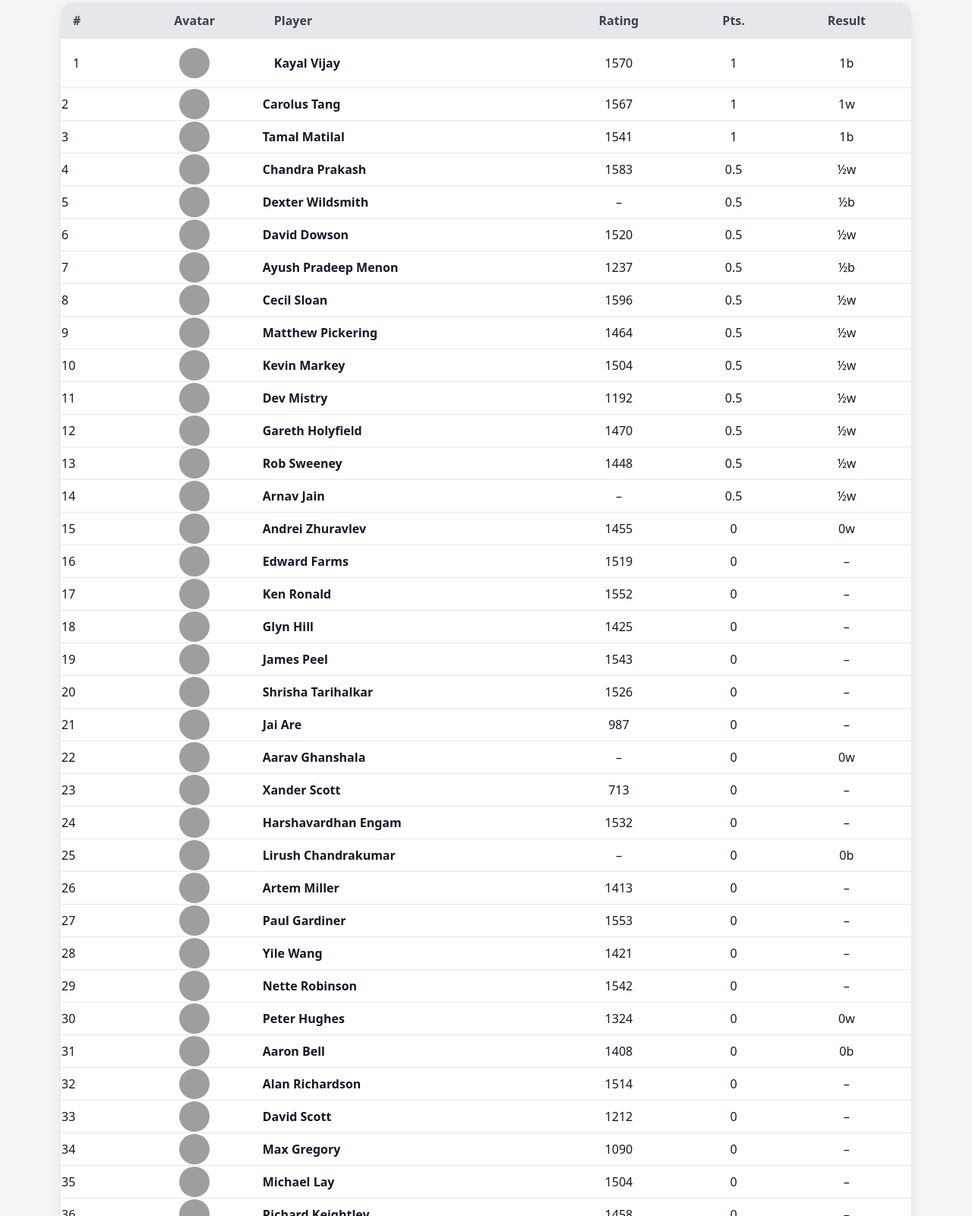
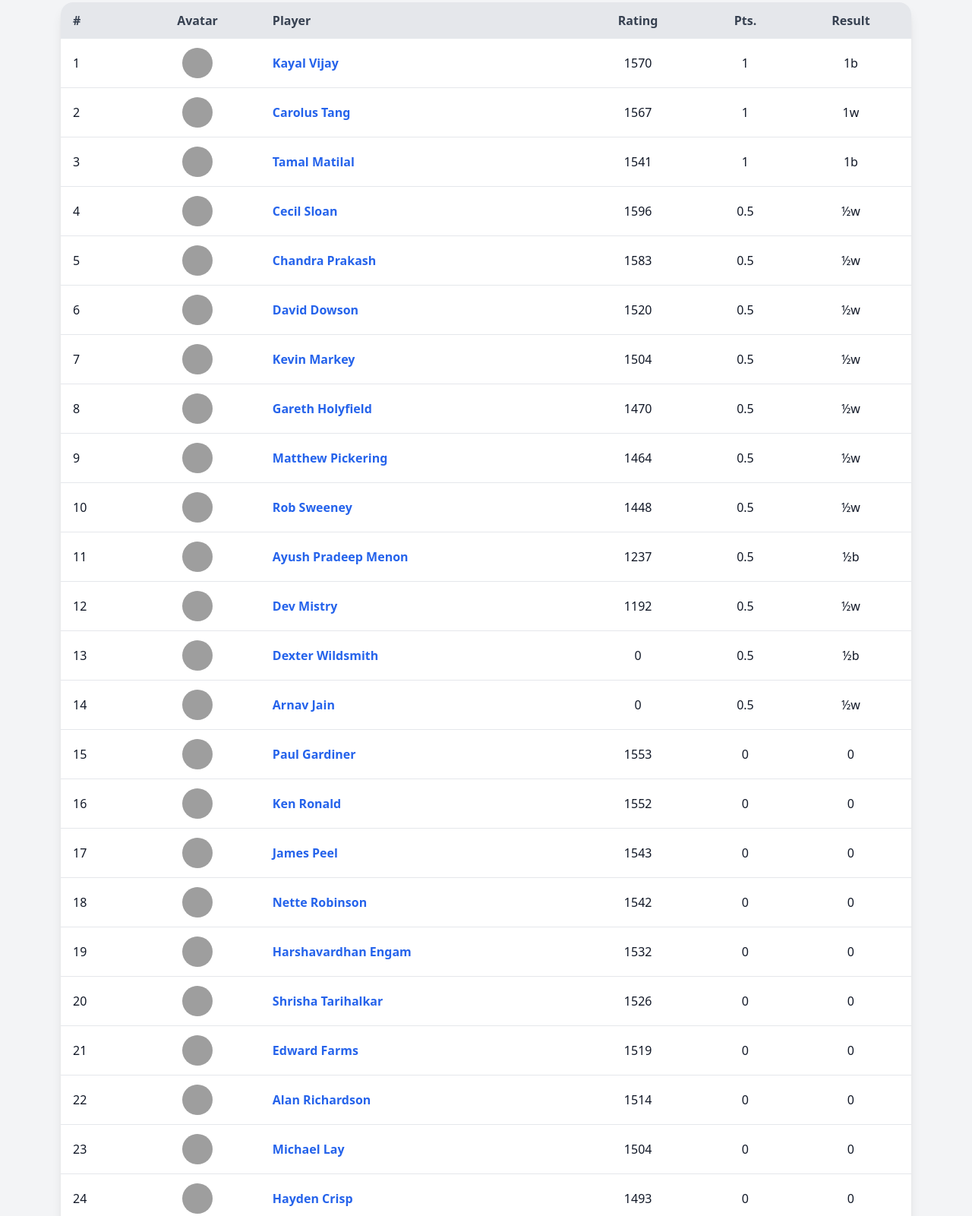
Before and after one commit to rninej/Swindonchesscongres, a plain HTML site: page index.html in a window 1280 px wide. Shown: the part 97-1698 px from the top of the page at 76% size. Drawn offline with nearby package versions, Linux system fonts and the light colour scheme; grey boxes are pictures that could not be loaded.

Commit message:
Update index.html

```diff
--- a/index.html
+++ b/index.html
@@ -6,11 +6,11 @@
 <script src="https://cdn.tailwindcss.com"></script>
 </head>
 <body class="bg-gray-100 text-gray-900">
+
 <div class="max-w-6xl mx-auto py-10 px-4">
   <h1 class="text-3xl font-bold text-center mb-6">Chess Tournament Standings</h1>
-
   <div class="overflow-x-auto rounded-2xl shadow-lg">
-      <table class="min-w-full bg-white rounded-2xl">
+    <table id="standingsTable" class="min-w-full bg-white rounded-2xl">
       <thead class="bg-gray-200 text-gray-700">
         <tr>
           <th class="py-3 px-4 text-left">#</th>
@@ -21,47 +21,108 @@
           <th class="py-3 px-4">Result</th>
         </tr>
       </thead>
-        <tbody class="divide-y divide-gray-200">
+      <tbody id="standingsBody" class="divide-y divide-gray-200"></tbody>
+    </table>
+  </div>
+</div>
 
-          <!-- Player rows -->
-          <tr><td class="py-3 px-4">1</td><td class="py-3 px-4"><img src="https://ui-avatars.com/api/?name=Kayal+Vijay" class="w-10 h-10 rounded-full mx-auto"></td><td class="py-3 px-4 font-semibold">Kayal Vijay</td><td class="py-3 px-4 text-center">1570</td><td class="py-3 px-4 text-center">1</td><td class="py-3 px-4 text-center">1b</td></tr>
-          <tr><td>2</td><td><img src="https://ui-avatars.com/api/?name=Carolus+Tang" class="w-10 h-10 rounded-full mx-auto"></td><td class="font-semibold">Carolus Tang</td><td class="text-center">1567</td><td class="text-center">1</td><td class="text-center">1w</td></tr>
-          <tr><td>3</td><td><img src="https://ui-avatars.com/api/?name=Tamal+Matilal" class="w-10 h-10 rounded-full mx-auto"></td><td class="font-semibold">Tamal Matilal</td><td class="text-center">1541</td><td class="text-center">1</td><td class="text-center">1b</td></tr>
-          <tr><td>4</td><td><img src="https://ui-avatars.com/api/?name=Chandra+Prakash" class="w-10 h-10 rounded-full mx-auto"></td><td class="font-semibold">Chandra Prakash</td><td class="text-center">1583</td><td class="text-center">0.5</td><td class="text-center">½w</td></tr>
-          <tr><td>5</td><td><img src="https://ui-avatars.com/api/?name=Dexter+Wildsmith" class="w-10 h-10 rounded-full mx-auto"></td><td class="font-semibold">Dexter Wildsmith</td><td class="text-center">–</td><td class="text-center">0.5</td><td class="text-center">½b</td></tr>
-          <tr><td>6</td><td><img src="https://ui-avatars.com/api/?name=David+Dowson" class="w-10 h-10 rounded-full mx-auto"></td><td class="font-semibold">David Dowson</td><td class="text-center">1520</td><td class="text-center">0.5</td><td class="text-center">½w</td></tr>
-          <tr><td>7</td><td><img src="https://ui-avatars.com/api/?name=Ayush+Pradeep+Menon" class="w-10 h-10 rounded-full mx-auto"></td><td class="font-semibold">Ayush Pradeep Menon</td><td class="text-center">1237</td><td class="text-center">0.5</td><td class="text-center">½b</td></tr>
-          <tr><td>8</td><td><img src="https://ui-avatars.com/api/?name=Cecil+Sloan" class="w-10 h-10 rounded-full mx-auto"></td><td class="font-semibold">Cecil Sloan</td><td class="text-center">1596</td><td class="text-center">0.5</td><td class="text-center">½w</td></tr>
-          <tr><td>9</td><td><img src="https://ui-avatars.com/api/?name=Matthew+Pickering" class="w-10 h-10 rounded-full mx-auto"></td><td class="font-semibold">Matthew Pickering</td><td class="text-center">1464</td><td class="text-center">0.5</td><td class="text-center">½w</td></tr>
-          <tr><td>10</td><td><img src="https://ui-avatars.com/api/?name=Kevin+Markey" class="w-10 h-10 rounded-full mx-auto"></td><td class="font-semibold">Kevin Markey</td><td class="text-center">1504</td><td class="text-center">0.5</td><td class="text-center">½w</td></tr>
-          <tr><td>11</td><td><img src="https://ui-avatars.com/api/?name=Dev+Mistry" class="w-10 h-10 rounded-full mx-auto"></td><td class="font-semibold">Dev Mistry</td><td class="text-center">1192</td><td class="text-center">0.5</td><td class="text-center">½w</td></tr>
-          <tr><td>12</td><td><img src="https://ui-avatars.com/api/?name=Gareth+Holyfield" class="w-10 h-10 rounded-full mx-auto"></td><td class="font-semibold">Gareth Holyfield</td><td class="text-center">1470</td><td class="text-center">0.5</td><td class="text-center">½w</td></tr>
-          <tr><td>13</td><td><img src="https://ui-avatars.com/api/?name=Rob+Sweeney" class="w-10 h-10 rounded-full mx-auto"></td><td class="font-semibold">Rob Sweeney</td><td class="text-center">1448</td><td class="text-center">0.5</td><td class="text-center">½w</td></tr>
-          <tr><td>14</td><td><img src="https://ui-avatars.com/api/?name=Arnav+Jain" class="w-10 h-10 rounded-full mx-auto"></td><td class="font-semibold">Arnav Jain</td><td class="text-center">–</td><td class="text-center">0.5</td><td class="text-center">½w</td></tr>
-          <tr><td>15</td><td><img src="https://ui-avatars.com/api/?name=Andrei+Zhuravlev" class="w-10 h-10 rounded-full mx-auto"></td><td class="font-semibold">Andrei Zhuravlev</td><td class="text-center">1455</td><td class="text-center">0</td><td class="text-center">0w</td></tr>
-          <tr><td>16</td><td><img src="https://ui-avatars.com/api/?name=Edward+Farms" class="w-10 h-10 rounded-full mx-auto"></td><td class="font-semibold">Edward Farms</td><td class="text-center">1519</td><td class="text-center">0</td><td class="text-center">–</td></tr>
-          <tr><td>17</td><td><img src="https://ui-avatars.com/api/?name=Ken+Ronald" class="w-10 h-10 rounded-full mx-auto"></td><td class="font-semibold">Ken Ronald</td><td class="text-center">1552</td><td class="text-center">0</td><td class="text-center">–</td></tr>
-          <tr><td>18</td><td><img src="https://ui-avatars.com/api/?name=Glyn+Hill" class="w-10 h-10 rounded-full mx-auto"></td><td class="font-semibold">Glyn Hill</td><td class="text-center">1425</td><td class="text-center">0</td><td class="text-center">–</td></tr>
-          <tr><td>19</td><td><img src="https://ui-avatars.com/api/?name=James+Peel" class="w-10 h-10 rounded-full mx-auto"></td><td class="font-semibold">James Peel</td><td class="text-center">1543</td><td class="text-center">0</td><td class="text-center">–</td></tr>
-          <tr><td>20</td><td><img src="https://ui-avatars.com/api/?name=Shrisha+Tarihalkar" class="w-10 h-10 rounded-full mx-auto"></td><td class="font-semibold">Shrisha Tarihalkar</td><td class="text-center">1526</td><td class="text-center">0</td><td class="text-center">–</td></tr>
-          <tr><td>21</td><td><img src="https://ui-avatars.com/api/?name=Jai+Are" class="w-10 h-10 rounded-full mx-auto"></td><td class="font-semibold">Jai Are</td><td class="text-center">987</td><td class="text-center">0</td><td class="text-center">–</td></tr>
-          <tr><td>22</td><td><img src="https://ui-avatars.com/api/?name=Aarav+Ghanshala" class="w-10 h-10 rounded-full mx-auto"></td><td class="font-semibold">Aarav Ghanshala</td><td class="text-center">–</td><td class="text-center">0</td><td class="text-center">0w</td></tr>
-          <tr><td>23</td><td><img src="https://ui-avatars.com/api/?name=Xander+Scott" class="w-10 h-10 rounded-full mx-auto"></td><td class="font-semibold">Xander Scott</td><td class="text-center">713</td><td class="text-center">0</td><td class="text-center">–</td></tr>
-          <tr><td>24</td><td><img src="https://ui-avatars.com/api/?name=Harshavardhan+Engam" class="w-10 h-10 rounded-full mx-auto"></td><td class="font-semibold">Harshavardhan Engam</td><td class="text-center">1532</td><td class="text-center">0</td><td class="text-center">–</td></tr>
-          <tr><td>25</td><td><img src="https://ui-avatars.com/api/?name=Lirush+Chandrakumar" class="w-10 h-10 rounded-full mx-auto"></td><td class="font-semibold">Lirush Chandrakumar</td><td class="text-center">–</td><td class="text-center">0</td><td class="text-center">0b</td></tr>
-          <tr><td>26</td><td><img src="https://ui-avatars.com/api/?name=Artem+Miller" class="w-10 h-10 rounded-full mx-auto"></td><td class="font-semibold">Artem Miller</td><td class="text-center">1413</td><td class="text-center">0</td><td class="text-center">–</td></tr>
-          <tr><td>27</td><td><img src="https://ui-avatars.com/api/?name=Paul+Gardiner" class="w-10 h-10 rounded-full mx-auto"></td><td class="font-semibold">Paul Gardiner</td><td class="text-center">1553</td><td class="text-center">0</td><td class="text-center">–</td></tr>
-          <tr><td>28</td><td><img src="https://ui-avatars.com/api/?name=Yile+Wang" class="w-10 h-10 rounded-full mx-auto"></td><td class="font-semibold">Yile Wang</td><td class="text-center">1421</td><td class="text-center">0</td><td class="text-center">–</td></tr>
-          <tr><td>29</td><td><img src="https://ui-avatars.com/api/?name=Nette+Robinson" class="w-10 h-10 rounded-full mx-auto"></td><td class="font-semibold">Nette Robinson</td><td class="text-center">1542</td><td class="text-center">0</td><td class="text-center">–</td></tr>
-          <tr><td>30</td><td><img src="https://ui-avatars.com/api/?name=Peter+Hughes" class="w-10 h-10 rounded-full mx-auto"></td><td class="font-semibold">Peter Hughes</td><td class="text-center">1324</td><td class="text-center">0</td><td class="text-center">0w</td></tr>
-          <tr><td>31</td><td><img src="https://ui-avatars.com/api/?name=Aaron+Bell" class="w-10 h-10 rounded-full mx-auto"></td><td class="font-semibold">Aaron Bell</td><td class="text-center">1408</td><td class="text-center">0</td><td class="text-center">0b</td></tr>
-          <tr><td>32</td><td><img src="https://ui-avatars.com/api/?name=Alan+Richardson" class="w-10 h-10 rounded-full mx-auto"></td><td class="font-semibold">Alan Richardson</td><td class="text-center">1514</td><td class="text-center">0</td><td class="text-center">–</td></tr>
-          <tr><td>33</td><td><img src="https://ui-avatars.com/api/?name=David+Scott" class="w-10 h-10 rounded-full mx-auto"></td><td class="font-semibold">David Scott</td><td class="text-center">1212</td><td class="text-center">0</td><td class="text-center">–</td></tr>
-          <tr><td>34</td><td><img src="https://ui-avatars.com/api/?name=Max+Gregory" class="w-10 h-10 rounded-full mx-auto"></td><td class="font-semibold">Max Gregory</td><td class="text-center">1090</td><td class="text-center">0</td><td class="text-center">–</td></tr>
-          <tr><td>35</td><td><img src="https://ui-avatars.com/api/?name=Michael+Lay" class="w-10 h-10 rounded-full mx-auto"></td><td class="font-semibold">Michael Lay</td><td class="text-center">1504</td><td class="text-center">0</td><td class="text-center">–</td></tr>
-          <tr><td>36</td><td><img src="https://ui-avatars.com/api/?name=Richard+Keightley" class="w-10 h-10 rounded-full mx-auto"></td><td class="font-semibold">Richard Keightley</td><td class="text-center">1458</td><td class="text-center">0</td><td class="text-center">–</td></tr>
-          <tr><td>37</td><td><img src="https://ui-avatars.com/api/?name=Hayden+Crisp" class="w-10 h-10 rounded-full mx-auto"></td><td class="font-semibold">Hayden Crisp</td><td class="text-center">1493</td><td class="text-center">0</td><td class="text-center">–</td></tr>
-          <tr><td>38</td><td><img src="https://ui-avatars.com/api/?name=Otto+Bryant" class="w-10 h-10 rounded-full mx-auto"></td><td class="font-semibold">Otto Bryant</td><td class="text-center">1491</td><td class="text-center">0</td><td class="text-center">–</td></tr>
-          <tr><td>39</td><td><img src="https://ui-avatars.com/api/?name=Bernadette+Marie" class="w-10 h-10 rounded-full mx-auto"></td><td class="font-semibold">Bernadette Marie</td><td class="text-center">1236</td><td class="text-center">0</td><td class="text-center">–</td></tr>
-          <tr><td>40</td><td><img src="https://ui-avatars.com/api/?name=Bart+Gee" class="w-10 h-10 rounded-full mx-auto"></td><td class="font-semibold">Bart Gee</td><td class="text-center">–</td><td class="text-center">0</td><td class="text-center">–</td></tr>
-          <tr><td>41</td><td><img src="https://ui-avatars.com/api/?name=Nicholas+Cartwright" class="w-10 h-10 rounded-full mx-auto"></td><td class="font-semibold">Nicholas Cart
+<!-- Modal -->
+<div id="gameModal" class="hidden fixed inset-0 bg-black bg-opacity-50 flex items-center justify-center">
+  <div class="bg-white rounded-2xl p-6 max-w-md w-full shadow-lg">
+    <h2 id="modalTitle" class="text-xl font-bold mb-4">Last Game</h2>
+    <p id="modalContent" class="mb-4"></p>
+    <button onclick="closeModal()"
+            class="bg-blue-500 hover:bg-blue-600 text-white px-4 py-2 rounded-lg">Close</button>
+  </div>
+</div>
+
+<script>
+const players = [
+  {name:"Kayal Vijay", rating:1570, pts:1, result:"1b", lastGame:"Beat Carolus Tang as Black"},
+  {name:"Carolus Tang", rating:1567, pts:1, result:"1w", lastGame:"Lost to Kayal Vijay as White"},
+  {name:"Tamal Matilal", rating:1541, pts:1, result:"1b", lastGame:"Beat Chandra Prakash as Black"},
+  {name:"Chandra Prakash", rating:1583, pts:0.5, result:"½w", lastGame:"Drew with Dexter Wildsmith as White"},
+  {name:"Dexter Wildsmith", rating:0, pts:0.5, result:"½b", lastGame:"Drew with Chandra Prakash as Black"},
+  {name:"David Dowson", rating:1520, pts:0.5, result:"½w", lastGame:"Drew with Ayush Pradeep Menon as White"},
+  {name:"Ayush Pradeep Menon", rating:1237, pts:0.5, result:"½b", lastGame:"Drew with David Dowson as Black"},
+  {name:"Cecil Sloan", rating:1596, pts:0.5, result:"½w", lastGame:"Drew with opponent not recorded"},
+  {name:"Matthew Pickering", rating:1464, pts:0.5, result:"½w", lastGame:"Drew with opponent not recorded"},
+  {name:"Kevin Markey", rating:1504, pts:0.5, result:"½w", lastGame:"Drew with opponent not recorded"},
+  {name:"Dev Mistry", rating:1192, pts:0.5, result:"½w", lastGame:"Drew with opponent not recorded"},
+  {name:"Gareth Holyfield", rating:1470, pts:0.5, result:"½w", lastGame:"Drew with opponent not recorded"},
+  {name:"Rob Sweeney", rating:1448, pts:0.5, result:"½w", lastGame:"Drew with opponent not recorded"},
+  {name:"Arnav Jain", rating:0, pts:0.5, result:"½w", lastGame:"Drew with opponent not recorded"},
+  {name:"Andrei Zhuravlev", rating:1455, pts:0, result:"0w", lastGame:"Lost (opponent not recorded)"},
+  {name:"Edward Farms", rating:1519, pts:0, result:"0", lastGame:"Lost (opponent not recorded)"},
+  {name:"Ken Ronald", rating:1552, pts:0, result:"0", lastGame:"Lost (opponent not recorded)"},
+  {name:"Glyn Hill", rating:1425, pts:0, result:"0", lastGame:"Lost (opponent not recorded)"},
+  {name:"James Peel", rating:1543, pts:0, result:"0", lastGame:"Lost (opponent not recorded)"},
+  {name:"Shrisha Tarihalkar", rating:1526, pts:0, result:"0", lastGame:"Lost (opponent not recorded)"},
+  {name:"Jai Are", rating:987, pts:0, result:"0", lastGame:"Lost (opponent not recorded)"},
+  {name:"Aarav Ghanshala", rating:0, pts:0, result:"0w", lastGame:"Lost (opponent not recorded)"},
+  {name:"Xander Scott", rating:713, pts:0, result:"0", lastGame:"Lost (opponent not recorded)"},
+  {name:"Harshavardhan Engam", rating:1532, pts:0, result:"0", lastGame:"Lost (opponent not recorded)"},
+  {name:"Lirush Chandrakumar", rating:0, pts:0, result:"0b", lastGame:"Lost (opponent not recorded)"},
+  {name:"Artem Miller", rating:1413, pts:0, result:"0", lastGame:"Lost (opponent not recorded)"},
+  {name:"Paul Gardiner", rating:1553, pts:0, result:"0", lastGame:"Lost (opponent not recorded)"},
+  {name:"Yile Wang", rating:1421, pts:0, result:"0", lastGame:"Lost (opponent not recorded)"},
+  {name:"Nette Robinson", rating:1542, pts:0, result:"0", lastGame:"Lost (opponent not recorded)"},
+  {name:"Peter Hughes", rating:1324, pts:0, result:"0w", lastGame:"Lost (opponent not recorded)"},
+  {name:"Aaron Bell", rating:1408, pts:0, result:"0b", lastGame:"Lost (opponent not recorded)"},
+  {name:"Alan Richardson", rating:1514, pts:0, result:"0", lastGame:"Lost (opponent not recorded)"},
+  {name:"David Scott", rating:1212, pts:0, result:"0", lastGame:"Lost (opponent not recorded)"},
+  {name:"Max Gregory", rating:1090, pts:0, result:"0", lastGame:"Lost (opponent not recorded)"},
+  {name:"Michael Lay", rating:1504, pts:0, result:"0", lastGame:"Lost (opponent not recorded)"},
+  {name:"Richard Keightley", rating:1458, pts:0, result:"0", lastGame:"Lost (opponent not recorded)"},
+  {name:"Hayden Crisp", rating:1493, pts:0, result:"0", lastGame:"Lost (opponent not recorded)"},
+  {name:"Otto Bryant", rating:1491, pts:0, result:"0", lastGame:"Lost (opponent not recorded)"},
+  {name:"Bernadette Marie", rating:1236, pts:0, result:"0", lastGame:"Lost (opponent not recorded)"},
+  {name:"Bart Gee", rating:0, pts:0, result:"0", lastGame:"Lost (opponent not recorded)"},
+  {name:"Nicholas Cartwright", rating:1278, pts:0, result:"0", lastGame:"Lost (opponent not recorded)"}
+];
+
+function renderTable() {
+  players.sort((a,b) => b.pts - a.pts || b.rating - a.rating);
+  const tbody = document.getElementById("standingsBody");
+  tbody.innerHTML = "";
+  players.forEach((p,i) => {
+    tbody.innerHTML += `
+      <tr>
+        <td class="py-3 px-4">${i+1}</td>
+        <td class="py-3 px-4 text-center">
+          <img src="https://ui-avatars.com/api/?name=${encodeURIComponent(p.name)}" class="w-10 h-10 rounded-full mx-auto" alt="Avatar">
+        </td>
+        <td class="py-3 px-4 font-semibold text-blue-600 cursor-pointer" onclick="showGame('${p.name}')">${p.name}</td>
+        <td class="py-3 px-4 text-center">${p.rating}</td>
+        <td class="py-3 px-4 text-center">${p.pts}</td>
+        <td class="py-3 px-4 text-center">${p.result}</td>
+      </tr>`;
+  });
+}
+
+function showGame(name) {
+  const player = players.find(p => p.name === name);
+  document.getElementById("modalTitle").innerText = `${player.name} - Last Game`;
+  document.getElementById("modalContent").innerText = player.lastGame;
+  document.getElementById("gameModal").classList.remove("hidden");
+}
+
+function closeModal() {
+  document.getElementById("gameModal").classList.add("hidden");
+}
+
+// Example live update: updateScore("Player Name", newPts, "result", "last game text")
+function updateScore(name, newPts, newResult, newGame) {
+  let p = players.find(p => p.name === name);
+  if(p) {
+    p.pts = newPts;
+    p.result = newResult;
+    p.lastGame = newGame;
+    renderTable();
+  }
+}
+
+renderTable();
+</script>
+</body>
+</html>
```
Lines whose indentation alone changed are shown as unchanged.
